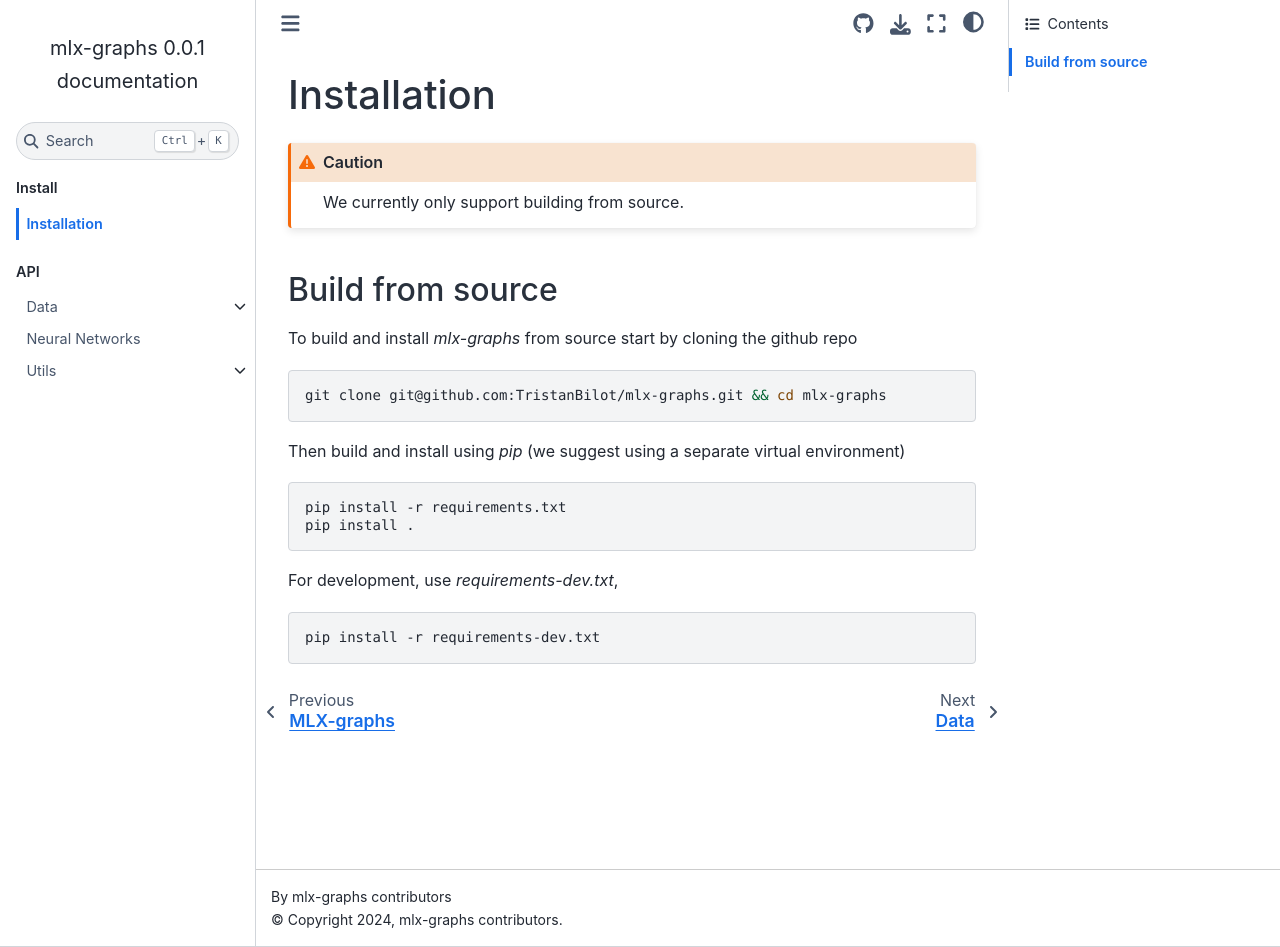
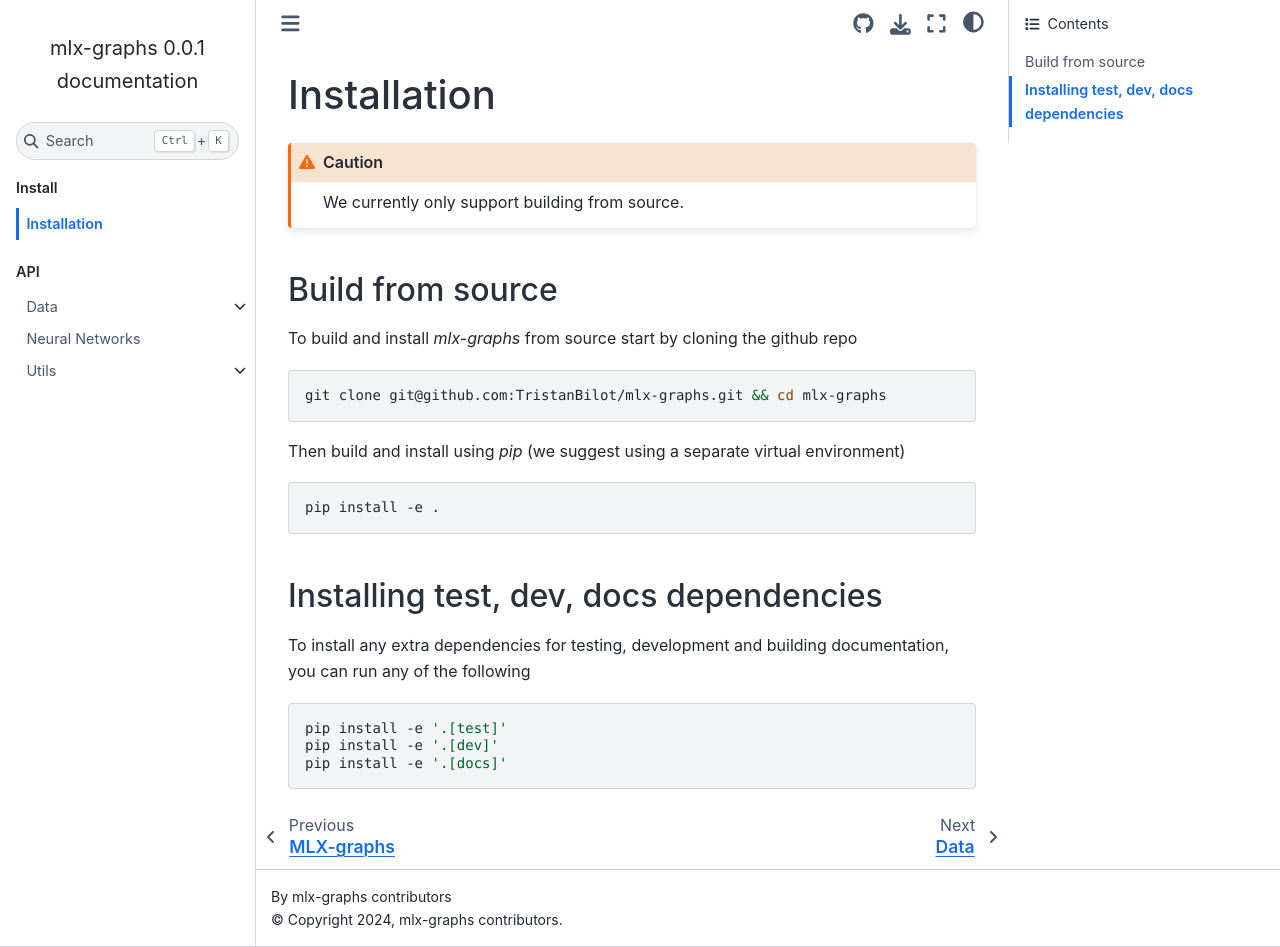
Before and after one commit to mlx-graphs/mlx-graphs, a Sphinx documentation site: the page built from docs/source/install.rst, in a window 1280 px wide and 947 px high. Built offline with Sphinx 7.4.7 and the Sphinx Book theme 1.1.4, drawn with Linux system fonts in a browser that asks for light colours.

Commit message:
update docs

```diff
--- a/docs/source/install.rst
+++ b/docs/source/install.rst
@@ -20,11 +20,17 @@ Then build and install using `pip` (we suggest using a separate virtual environm
 
 .. code-block:: shell
 
-	pip install -r requirements.txt
-	pip install .
+	pip install -e .
 
-For development, use `requirements-dev.txt`,
+
+
+Installing test, dev, docs dependencies
+---------------------------------------
+
+To install any extra dependencies for testing, development and building documentation, you can run any of the following
 
 .. code-block:: shell
 
-	pip install -r requirements-dev.txt
+	pip install -e '.[test]'
+	pip install -e '.[dev]'
+	pip install -e '.[docs]'
```
